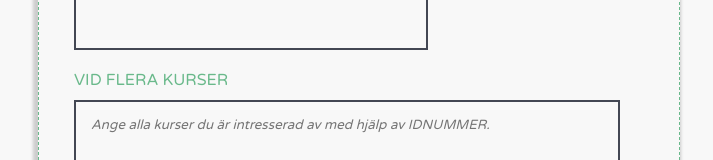
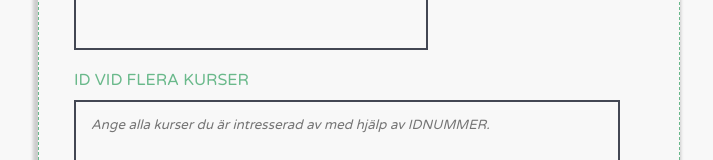
Before and after one commit to RazviCodingPadawan/Skolan_webbsida, a React (Create React App) app in the folder jensen_skolan_reactjs/: page /courses in a window 1280 px wide. Shown: the part 1058-1218 px from the top of the page, without its empty margins (281-994 px from the left). Built offline with nearby package versions, Linux system fonts and the light colour scheme; the HTML template or start-up script is replaced by a standard one.

Commit message:
Contact-From Course

```diff
--- a/jensen_skolan_reactjs/src/components/CourseContact.js
+++ b/jensen_skolan_reactjs/src/components/CourseContact.js
@@ -119,7 +119,7 @@ function CourseContact() {
                 tabindex="8"
                 />
 
-                <label for="message">VID FLERA KURSER</label>
+                <label for="message">ID VID FLERA KURSER</label>
                 <textarea
                 placeholder="Ange alla kurser du är intresserad av med hjälp av IDNUMMER."
                 className="message"
--- a/jensen_skolan_reactjs/src/pages/Courses.js
+++ b/jensen_skolan_reactjs/src/pages/Courses.js
@@ -5,6 +5,7 @@ const Courses = () => {
     return (
         <div className='courses_container'>
             <CourseContact />
+
         </div>
     );
 }
```
Also changed, not shown: jensen_skolan_reactjs/src/components/CourseContact.css (line endings or trailing spaces).
